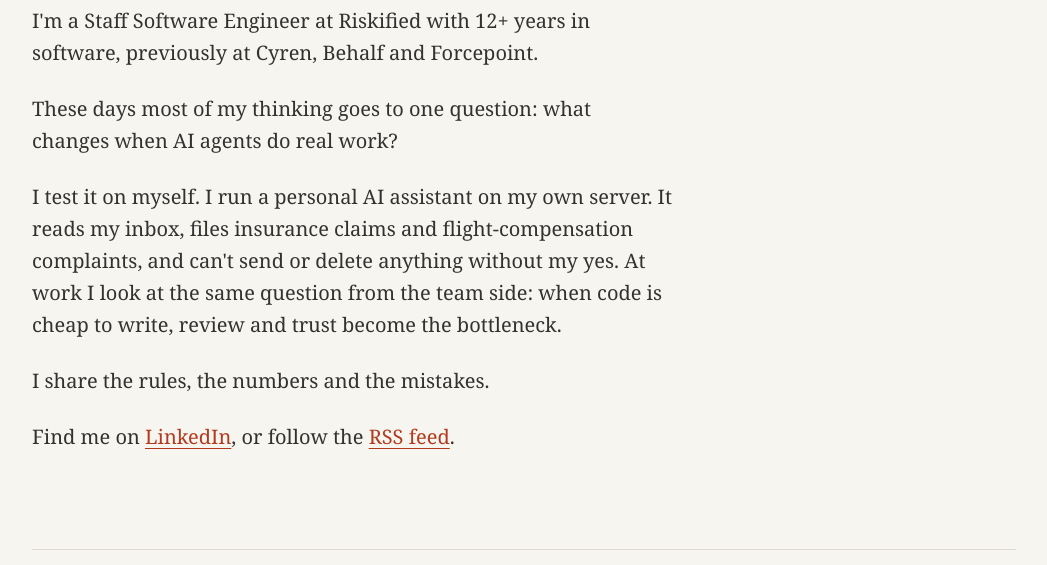
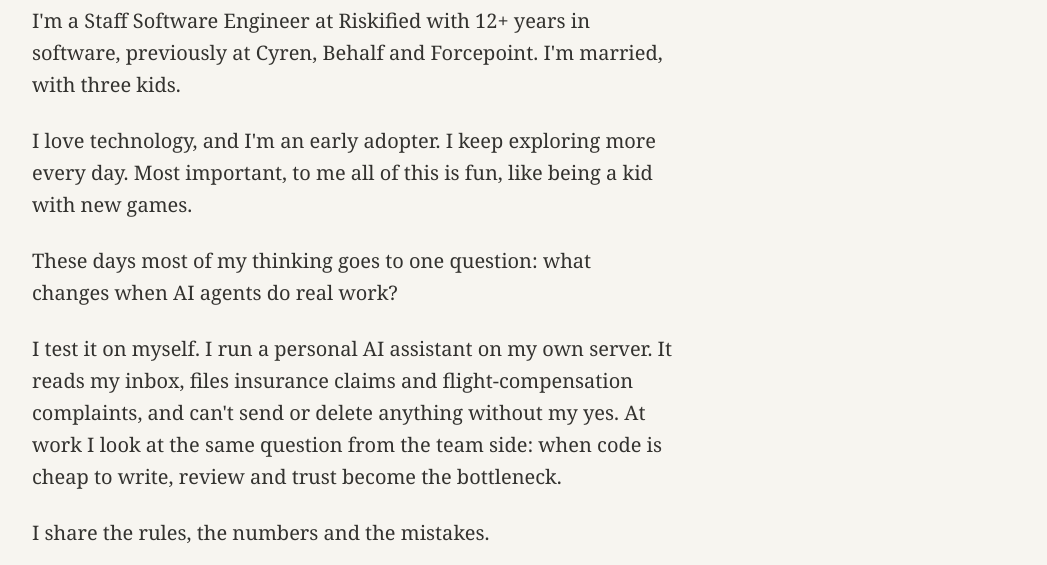
Before and after one commit to shaiu/blog, an Astro site: page /about in a window 1280 px wide. Shown: the part 195-760 px from the top of the page, without its empty margins (116-1163 px from the left). Built offline with nearby package versions, Linux system fonts and the light colour scheme; Astro itself is replaced by a stand-in of ours.

Commit message:
Update the About page
Co-Authored-By: Claude Sonnet 5.5 <noreply@anthropic.com>
Claude-Session: https://claude.ai/code/session_01Az2ZttSPs7AkvLCMakicLW

```diff
--- a/src/pages/about.astro
+++ b/src/pages/about.astro
@@ -16,9 +16,13 @@ const jsonLd = {
 <Base title="About" jsonLd={jsonLd}>
   <div class="fn-prose">
   <h1>About</h1>
-  <!-- TODO: this is the draft About from the LinkedIn rewrite. Edit it to taste. -->
   <p>
     I'm a Staff Software Engineer at Riskified with 12+ years in software, previously at Cyren, Behalf and Forcepoint.
+    I'm married, with three kids.
+  </p>
+  <p>
+    I love technology, and I'm an early adopter. I keep exploring more every day. Most important, to me all of this is
+    fun, like being a kid with new games.
   </p>
   <p>These days most of my thinking goes to one question: what changes when AI agents do real work?</p>
   <p>
```
